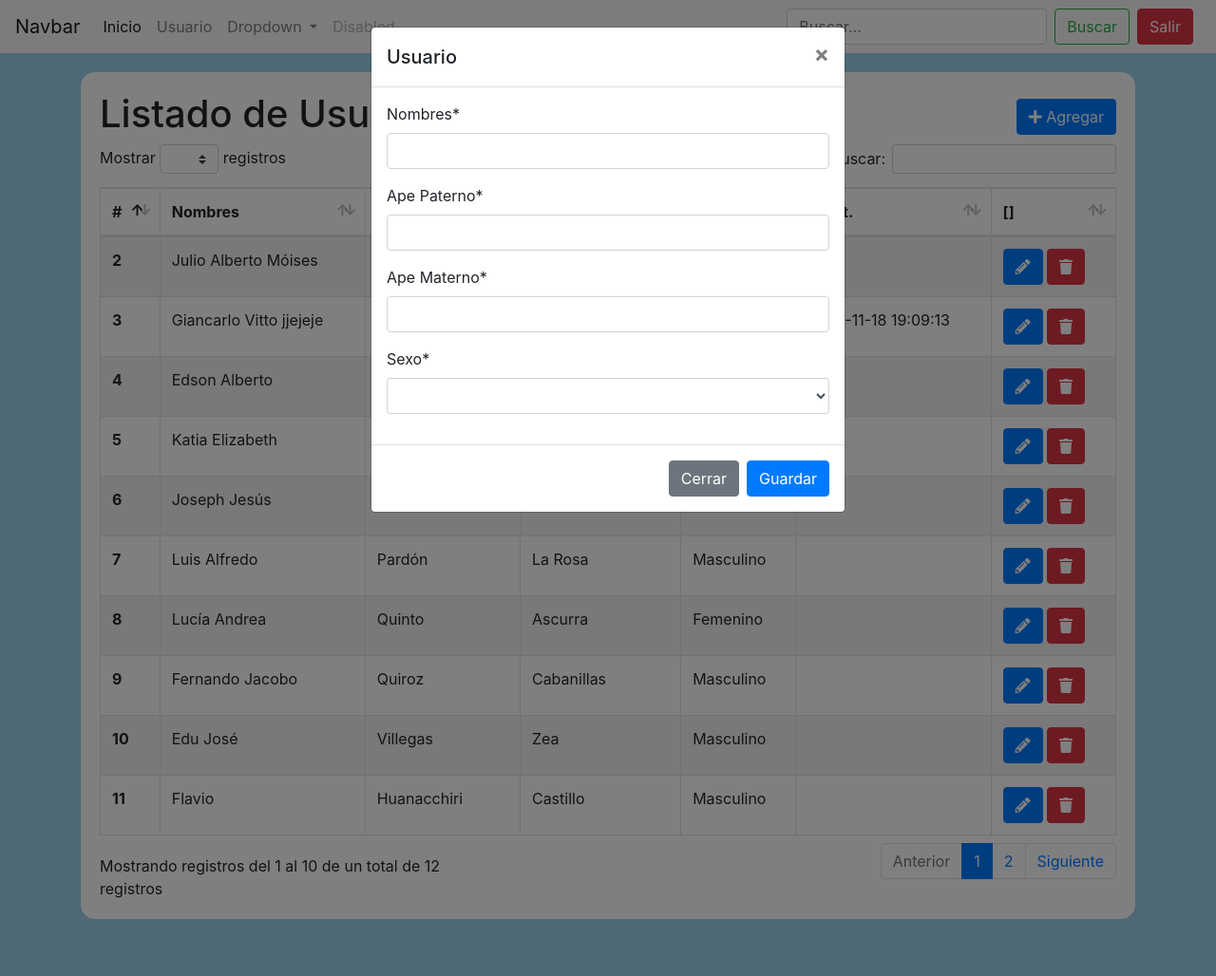
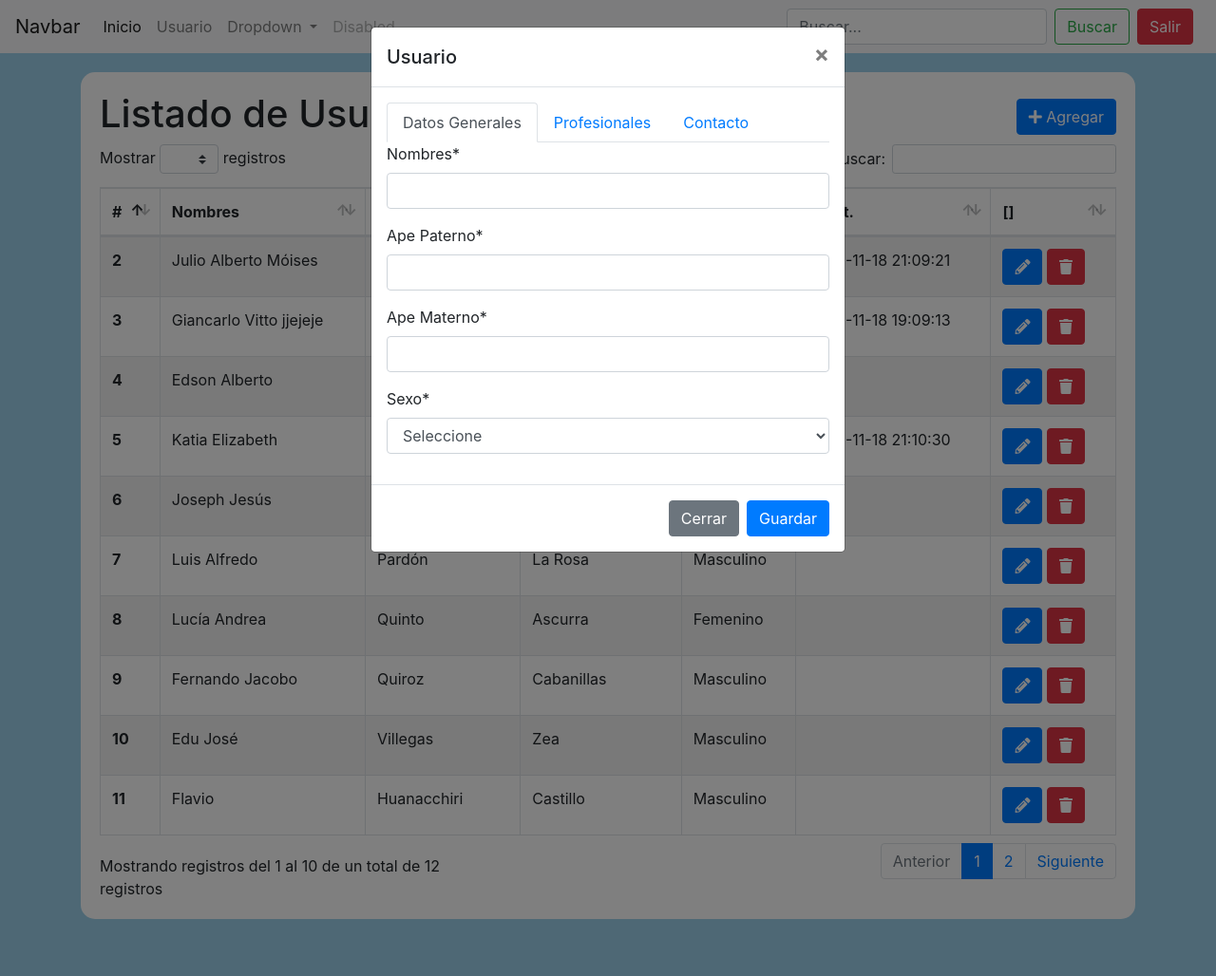
Before and after one commit to jamcgh/proyecto, a PHP site: page /usuario.php in a window 1280 px wide, after a click on "Agregar". Shown: the whole page at 95% size. Run offline with PHP 8.4, Linux system fonts and the light colour scheme; the visitor is signed in with stand-in values (Sample User, id 1).

Commit message:
Feature: Actualizando Partials Usuarios

```diff
--- a/js/web/usuario.js
+++ b/js/web/usuario.js
@@ -13,6 +13,10 @@ $('#mdlUsuario').on('show.bs.modal', function (event) {
 				$("#txt_ape_paterno").val(objData.ape_paterno);
 				$("#txt_ape_materno").val(objData.ape_materno);
 				$("#slct_sexo").val(objData.sexo);
+				$("#txt_carrera").val(objData.carrera);
+				$("#txt_grado").val(objData.grado);
+				$("#txt_universidad").val(objData.universidad);
+				$("#slct_anio_egreso").val(objData.anio_egreso);
 				removeLoading();
 			}
 		});
--- a/resources/views/modal/mdl_usuario.phtml
+++ b/resources/views/modal/mdl_usuario.phtml
@@ -10,38 +10,33 @@
       </div>
       <div class="modal-body">
           <form id="form-usuario" method="POST" url="functions/usuario_class.php">
+              <ul class="nav nav-tabs" id="myTab" role="tablist">
+                <li class="nav-item">
+                    <a class="nav-link active" id="home-tab" data-toggle="tab" href="#home" role="tab" aria-controls="home" aria-selected="true">Datos Generales</a>
+                </li>
+                <li class="nav-item">
+                    <a class="nav-link" id="profile-tab" data-toggle="tab" href="#profile" role="tab" aria-controls="profile" aria-selected="false">Profesionales</a>
+                </li>
+                <li class="nav-item">
+                    <a class="nav-link" id="contact-tab" data-toggle="tab" href="#contact" role="tab" aria-controls="contact" aria-selected="false">Contacto</a>
+                </li>
+              </ul>
+              <div class="tab-content" id="myTabContent">
+                  <div class="tab-pane fade show active" id="home" role="tabpanel" aria-labelledby="home-tab">
+                        <?php
+                          include __DIR__."/../partials/tab_usuario_general.phtml";
+                        ?>
+                  </div>
+                  <div class="tab-pane fade" id="profile" role="tabpanel" aria-labelledby="profile-tab">
+                      <?php
+                            include __DIR__."/../partials/tab_usuario_profesional.phtml";
+                          ?>
+                  </div>
+                  <div class="tab-pane fade" id="contact" role="tabpanel" aria-labelledby="contact-tab">
+
+                  </div>
+              </div>
               <input type="hidden" name="id" id="txt_id" value="">
-              <div class="row">
-                  <div class="col-md-12">
-                      <div class="form-group">
-                        <label>Nombres*</label>
-                        <input type="text" name="nombres" id="txt_nombres" required class="form-control">
-                    </div>
-                  </div>
-                  <div class="col-md-12">
-                      <div class="form-group">
-                        <label>Ape Paterno*</label>
-                        <input type="text" name="ape_paterno" id="txt_ape_paterno" required class="form-control">
-                    </div>
-                  </div>
-                  <div class="col-md-12">
-                       <div class="form-group">
-                          <label>Ape Materno*</label>
-                          <input type="text" name="ape_materno" id="txt_ape_materno" required class="form-control">
-                      </div>
-                  </div>
-                  <div class="col-md-12">
-                      <div class="form-group">
-                        <label>Sexo*</label>
-                        <select class="form-control" id="slct_sexo" name="sexo">
-                            <option value="Seleccione"></option>
-                            <option value="Masculino">Masculino</option>
-                            <option value="Femenino">Femenino</option>
-                        </select>
-                      </div>
-                  </div>
-
-              </div>
           </form>
       </div>
       <div class="modal-footer">
--- /dev/null
+++ b/resources/views/partials/tab_usuario_general.phtml
@@ -0,0 +1,30 @@
+<div class="row">
+    <div class="col-md-12">
+        <div class="form-group">
+              <label>Nombres*</label>
+              <input type="text" name="nombres" id="txt_nombres" required class="form-control">
+        </div>
+    </div>
+    <div class="col-md-12">
+        <div class="form-group">
+              <label>Ape Paterno*</label>
+              <input type="text" name="ape_paterno" id="txt_ape_paterno" required class="form-control">
+        </div>
+    </div>
+    <div class="col-md-12">
+        <div class="form-group">
+              <label>Ape Materno*</label>
+              <input type="text" name="ape_materno" id="txt_ape_materno" required class="form-control">
+        </div>
+    </div>
+    <div class="col-md-12">
+        <div class="form-group">
+            <label>Sexo*</label>
+            <select class="form-control" id="slct_sexo" name="sexo">
+                <option value="">Seleccione</option>
+                <option value="Masculino">Masculino</option>
+                <option value="Femenino">Femenino</option>
+            </select>
+        </div>
+    </div>
+</div>
--- /dev/null
+++ b/resources/views/partials/tab_usuario_profesional.phtml
@@ -0,0 +1,44 @@
+<div class="row">
+    <div class="col-md-12">
+        <div class="form-group">
+              <label>Carrera*</label>
+              <input type="text" name="carrera" id="txt_carrera" required class="form-control">
+        </div>
+    </div>
+    <div class="col-md-12">
+        <div class="form-group">
+              <label>Grado*</label>
+              <input type="text" name="grado" id="txt_grado" required class="form-control">
+        </div>
+    </div>
+    <div class="col-md-12">
+        <div class="form-group">
+              <label>Universidad*</label>
+              <input type="text" name="universidad" id="txt_universidad" required class="form-control">
+        </div>
+    </div>
+    <div class="col-md-12">
+        <div class="form-group">
+            <label>Año Egreso*</label>
+            <select class="form-control" id="slct_anio_egreso" name="anio_egreso">
+                <option value="">Seleccione</option>
+                <option value="2020">2020</option>
+                <option value="2019">2019</option>
+                <option value="2018">2018</option>
+                <option value="2017">2017</option>
+                <option value="2016">2016</option>
+                <option value="2015">2015</option>
+                <option value="2014">2014</option>
+                <option value="2013">2013</option>
+                <option value="2012">2012</option>
+                <option value="2011">2011</option>
+                <option value="2010">2010</option>
+                <option value="2009">2009</option>
+                <option value="2008">2008</option>
+                <option value="2007">2007</option>
+                <option value="2006">2006</option>
+
+            </select>
+        </div>
+    </div>
+</div>
--- a/usuario.php
+++ b/usuario.php
@@ -46,6 +46,11 @@
 				$usuariosData[$tmpId]["ape_paterno"] = $_POST["ape_paterno"];
 				$usuariosData[$tmpId]["ape_materno"] = $_POST["ape_materno"];
 				$usuariosData[$tmpId]["sexo"] = $_POST["sexo"];
+				$usuariosData[$tmpId]["carrera"] = $_POST["carrera"];
+				$usuariosData[$tmpId]["grado"] = $_POST["grado"];
+				$usuariosData[$tmpId]["universidad"] = $_POST["universidad"];
+				$usuariosData[$tmpId]["anio_egreso"] = (int)$_POST["anio_egreso"];
+
 				$usuariosData[$tmpId]["updated_at"] = date("Y-m-d H:i:s");
 				//print_r($tmpItem); exit;
 				$usuarioJson = json_encode($usuariosData, JSON_UNESCAPED_UNICODE);
@@ -59,6 +64,11 @@
 				$tmpItem["ape_paterno"] = $_POST["ape_paterno"];
 				$tmpItem["ape_materno"] = $_POST["ape_materno"];
 				$tmpItem["sexo"] = $_POST["sexo"];
+				$tmpItem["carrera"] = $_POST["carrera"];
+				$tmpItem["grado"] = $_POST["grado"];
+				$tmpItem["universidad"] = $_POST["universidad"];
+				$tmpItem["anio_egreso"] = (int)$_POST["anio_egreso"];
+
 				$tmpItem["created_at"] = date("Y-m-d H:i:s");
 				$tmpItem["updated_at"] = "";
 				$tmpItem["deleted_at"] = "";
```
Also changed, not shown: resources/assets/js/usuario.json (+1 -1 lines).
